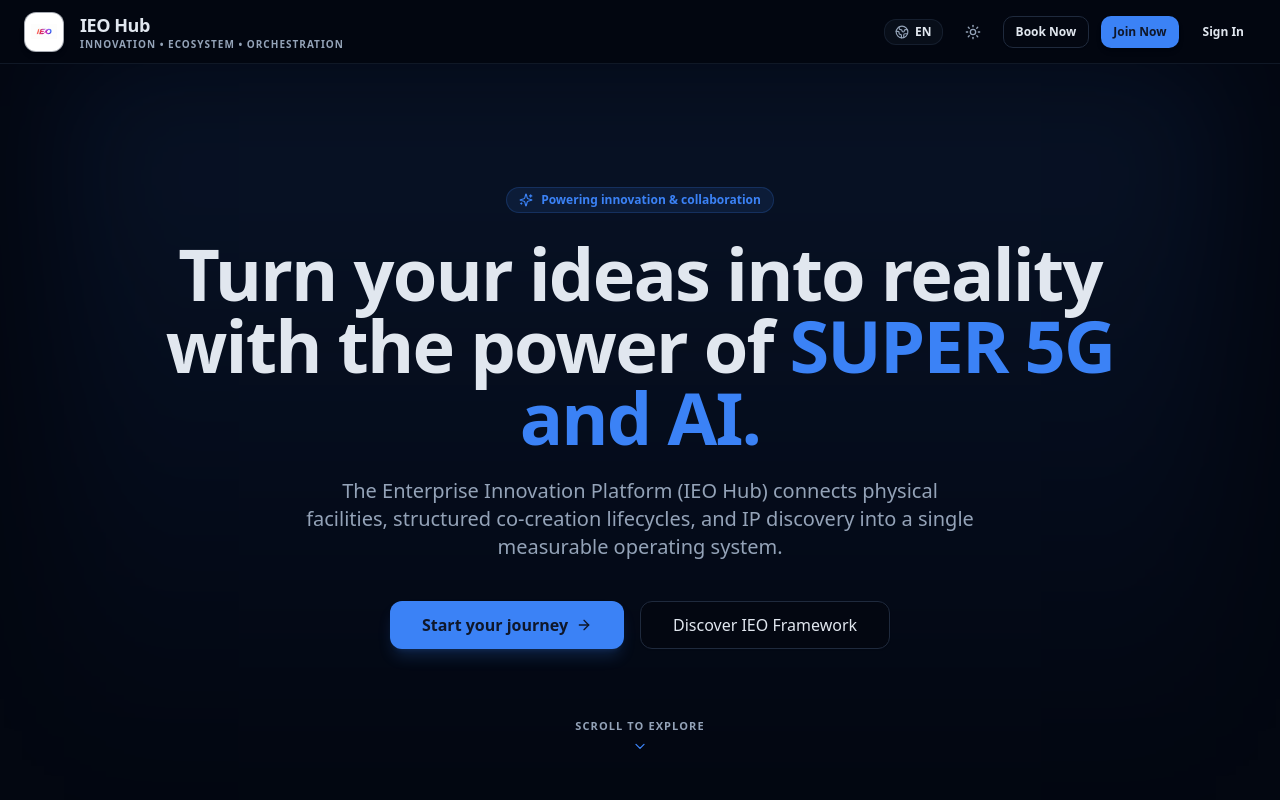
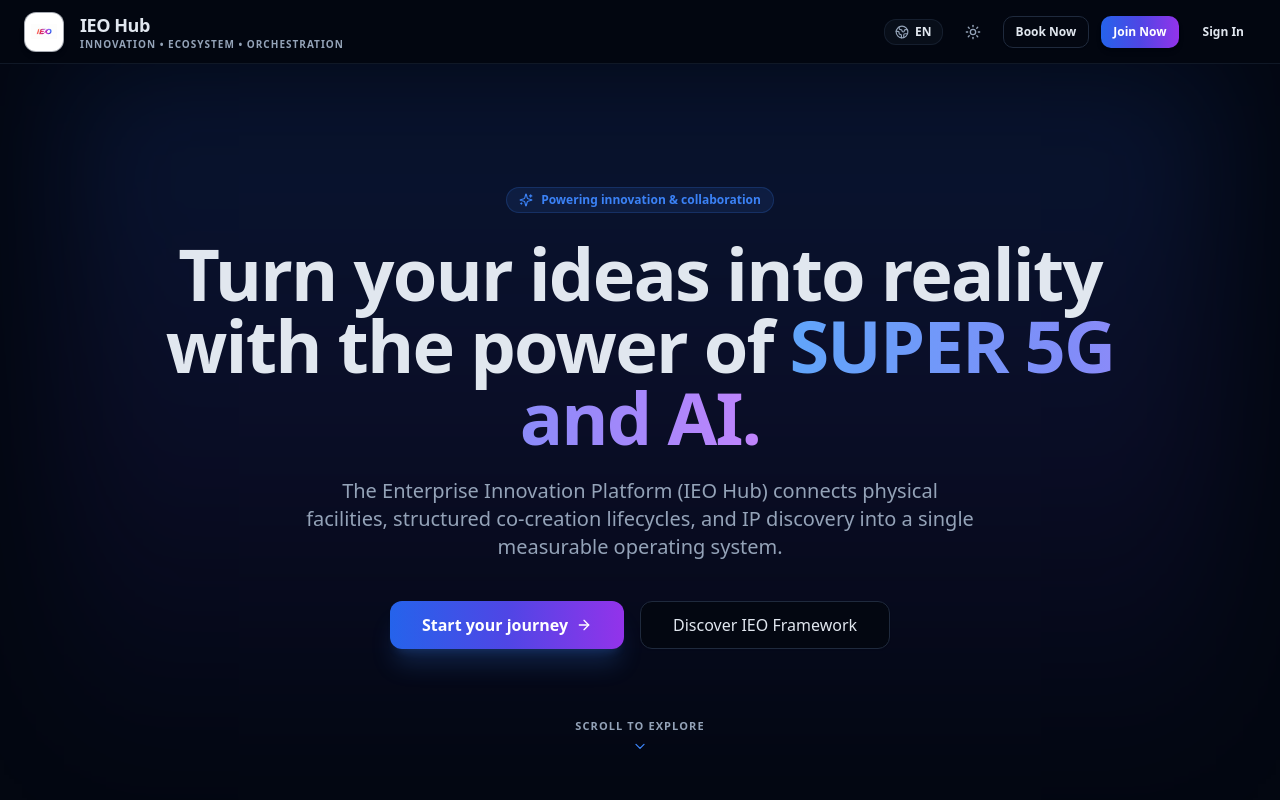
Before and after one commit to Aliff00/ieo-hub, a Next.js app: page / in a window 1280 px wide. Shown: the top 800 px of the page. Built offline with nearby package versions, Linux system fonts and the light colour scheme; no server answers.

Commit message:
style: restore purplish-blue gradient for headline, buttons, and progress accents

```diff
--- a/src/app/(dashboard)/dashboard/page.tsx
+++ b/src/app/(dashboard)/dashboard/page.tsx
@@ -272,7 +272,7 @@
                 </Badge>
               </div>
               <div className="w-full bg-secondary rounded-full h-1.5 overflow-hidden">
-                <div className="bg-primary h-1.5 rounded-full" style={{ width: "65%" }}></div>
+                <div className="bg-gradient-to-r from-blue-600 via-indigo-600 to-purple-600 h-1.5 rounded-full" style={{ width: "65%" }}></div>
               </div>
               <div className="flex justify-between text-[11px] text-muted-foreground pt-1">
                 <span>Milestone: Pilot Validation Gate</span>
@@ -288,7 +288,7 @@
                 </Badge>
               </div>
               <div className="w-full bg-secondary rounded-full h-1.5 overflow-hidden">
-                <div className="bg-primary h-1.5 rounded-full" style={{ width: "88%" }}></div>
+                <div className="bg-gradient-to-r from-blue-600 via-indigo-600 to-purple-600 h-1.5 rounded-full" style={{ width: "88%" }}></div>
               </div>
               <div className="flex justify-between text-[11px] text-muted-foreground pt-1">
                 <span>Milestone: Factory SCADA Integration</span>
--- a/src/app/(dashboard)/lifecycles/page.tsx
+++ b/src/app/(dashboard)/lifecycles/page.tsx
@@ -87,7 +87,7 @@
                     <span className="text-foreground">{prog.progressPercentage}%</span>
                   </div>
                   <div className="h-2 w-full bg-secondary rounded-full overflow-hidden">
-                    <div className="h-full bg-primary rounded-full" style={{ width: prog.progressPercentage + "%" }} />
+                    <div className="h-full bg-gradient-to-r from-blue-600 via-indigo-600 to-purple-600 rounded-full" style={{ width: prog.progressPercentage + "%" }} />
                   </div>
                 </div>
 
--- a/src/app/page.tsx
+++ b/src/app/page.tsx
@@ -119,7 +119,7 @@
       {/* 3. Hero Section (Full Viewport on Desktop) */}
       <section className="relative min-h-[calc(100vh-4rem)] flex flex-col justify-between items-center text-center px-4 pt-12 pb-6 overflow-hidden">
         {/* Ambient Gradient Glow */}
-        <div className="absolute top-0 left-1/2 -translate-x-1/2 w-full max-w-6xl h-full bg-gradient-to-b from-primary/10 via-primary/5 to-transparent blur-3xl pointer-events-none" />
+        <div className="absolute top-0 left-1/2 -translate-x-1/2 w-full max-w-6xl h-full bg-gradient-to-b from-blue-600/15 via-indigo-600/10 to-transparent blur-3xl pointer-events-none" />
 
         <div className="hidden md:block h-2" />
 
@@ -132,7 +132,7 @@
 
           <h1 className="text-4xl sm:text-6xl md:text-7xl font-extrabold tracking-tight text-foreground leading-[1.12]">
             Turn your ideas into reality with the power of{" "}
-            <span className="text-primary">
+            <span className="bg-gradient-to-r from-blue-600 via-indigo-600 to-purple-600 dark:from-blue-400 dark:via-indigo-400 dark:to-purple-400 bg-clip-text text-transparent">
               SUPER 5G and AI.
             </span>
           </h1>
@@ -143,7 +143,7 @@
 
           <div className="pt-4 flex flex-col sm:flex-row items-center justify-center gap-4">
             <Link href="/register">
-              <Button size="lg" variant="gradient" className="w-full sm:w-auto font-semibold px-8 h-12 text-base shadow-lg shadow-primary/20">
+              <Button size="lg" variant="gradient" className="w-full sm:w-auto font-semibold px-8 h-12 text-base shadow-xl shadow-blue-500/20">
                 Start your journey <ArrowRight className="ml-2 h-4 w-4" />
               </Button>
             </Link>
@@ -678,7 +678,7 @@
       </section>
 
       {/* 11. Pre-Footer Call to Action Banner */}
-      <section className="py-16 border-t border-border/40 bg-gradient-to-r from-primary/10 via-card to-primary/10 px-6 text-center">
+      <section className="py-16 border-t border-border/40 bg-gradient-to-r from-blue-600/10 via-purple-600/5 to-indigo-600/10 dark:from-blue-950/40 dark:via-card dark:to-purple-950/40 px-6 text-center">
         <div className="container max-w-4xl mx-auto space-y-6">
           <h2 className="text-3xl sm:text-4xl font-extrabold tracking-tight text-foreground">
             Develop, test and demonstrate future-ready solutions.
@@ -688,7 +688,7 @@
           </p>
           <div className="pt-2 flex flex-col sm:flex-row items-center justify-center gap-3">
             <Link href="/register">
-              <Button size="lg" variant="gradient" className="w-full sm:w-auto font-semibold px-8 shadow-lg shadow-primary/20">
+              <Button size="lg" variant="gradient" className="w-full sm:w-auto font-semibold px-8 shadow-xl shadow-blue-500/20">
                 Join EIP
               </Button>
             </Link>
--- a/src/components/ui/button.tsx
+++ b/src/components/ui/button.tsx
@@ -13,7 +13,7 @@
         secondary: "bg-secondary text-secondary-foreground shadow-sm hover:bg-secondary/80",
         ghost: "hover:bg-accent hover:text-accent-foreground",
         link: "text-primary underline-offset-4 hover:underline",
-        gradient: "bg-primary text-primary-foreground shadow-md hover:bg-primary/90",
+        gradient: "bg-gradient-to-r from-blue-600 via-indigo-600 to-purple-600 text-white shadow-md hover:opacity-95",
       },
       size: {
         default: "h-9 px-4 py-2",
```
